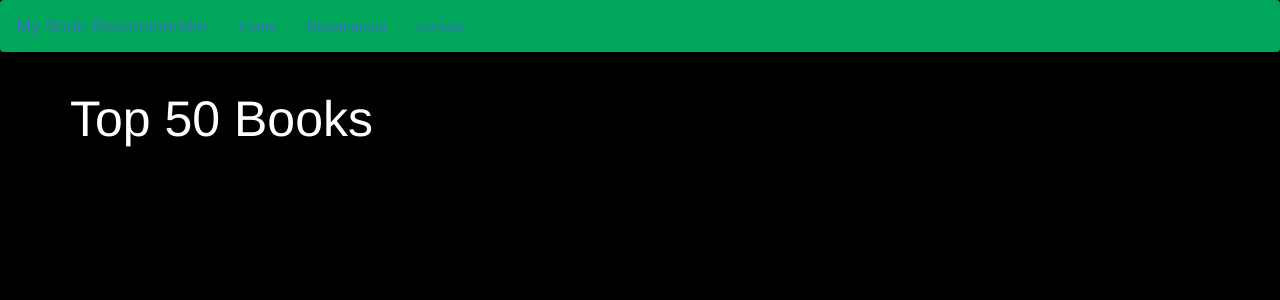
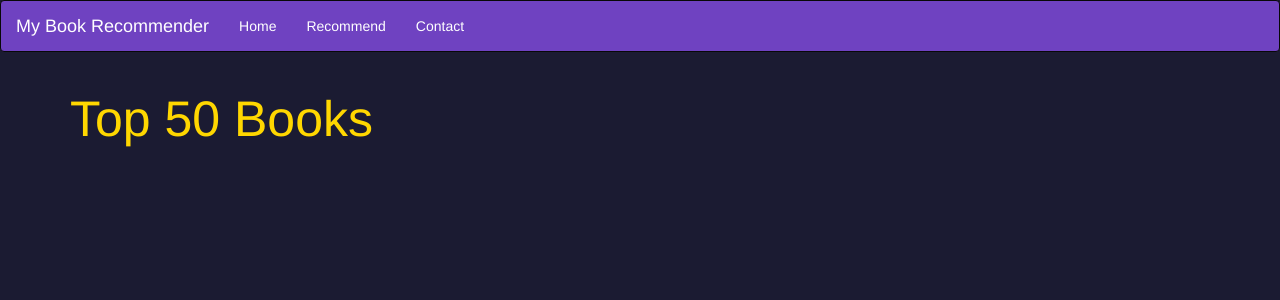
Before and after one commit to sahil120105/Book-Recommender-System, a Flask app: page / in a window 1280 px wide. Shown: the top 300 px of the page. Run offline with Flask 3, Linux system fonts and the light colour scheme; parts of the project's set-up code (start-up, migrations or seed data) failed here and were passed over.

Commit message:
ui changes

```diff
--- a/templates/index.html
+++ b/templates/index.html
@@ -7,44 +7,38 @@
     <link rel="stylesheet" href="https://cdn.jsdelivr.net/npm/bootstrap@3.3.7/dist/css/bootstrap.min.css" integrity="sha384-BVYiiSIFeK1dGmJRAkycuHAHRg32OmUcww7on3RYdg4Va+PmSTsz/K68vbdEjh4u" crossorigin="anonymous">
 </head>
 
-<style>
-    .text-white{
-        color:white
-    }
-</style>
+<body style="background-color:#1b1b32; color:#adb5bd;">
 
-<body style="background-color:black">
-
-    <nav class="navbar" style="background-color:#00a65a">
-        <a class="navbar-brand">My Book Recommender</a>
-        <ul class="nav navbar-nav">
-            <li><a href="/">Home</a></li>
-            <li><a href="/recommend">Recommend</a></li>
-            <li><a>Contact</a></li>
-        </ul>
+    <nav class="navbar navbar-inverse" style="background-color:#6f42c1;">
+        <div class="container-fluid">
+            <div class="navbar-header">
+                <a class="navbar-brand" style="color:white;">My Book Recommender</a>
+            </div>
+            <ul class="nav navbar-nav">
+                <li><a href="/" style="color:white;">Home</a></li>
+                <li><a href="/recommend" style="color:white;">Recommend</a></li>
+                <li><a href="#" style="color:white;">Contact</a></li>
+            </ul>
+        </div>
     </nav>
 
     <div class="container">
         <div class="row">
-
             <div class="col-md-12">
-                <h1 class="text-white" style="font-size:50px">Top 50 Books</h1>
+                <h1 style="font-size:50px; color:#ffd700;">Top 50 Books</h1>
             </div>
 
             {% for i in range(book_name|length) %}
-            <div class="col-md-3" style="margin-top:50px">
-                <div class="card">
-                    <div class="card-body">
-                        <img class="card-img-top" src="{{ image[i] }}">
-                        <h3 class="text-white">{{ book_name[i] }}</h3>
-                        <p class="text-white">{{ author[i] }}</p>
-                        <p class="text-white">{{ votes[i] }}</p>
-                        <p class="text-white">{{ rating[i] }}</p>
-                    </div>
+            <div class="col-md-3" style="margin-top:30px; display:flex; align-items:stretch;">
+                <div class="card" style="background-color:#292b2c; border-radius:8px; padding:20px; display:flex; flex-direction:column; height:100%;">
+                    <img class="img-responsive center-block" src="{{ image[i] }}" style="border-radius:5px; max-height:200px; margin-bottom:15px;">
+                    <h3 style="color:#ffd700; text-align:center; min-height:60px;">{{ book_name[i] }}</h3>
+                    <p style="color:#adb5bd; text-align:center; margin-bottom:10px;">{{ author[i] }}</p>
+                    <p style="color:#adb5bd; text-align:center;">Votes: {{ votes[i] }}</p>
+                    <p style="color:#adb5bd; text-align:center;">Rating: {{ rating[i] }}</p>
                 </div>
             </div>
             {% endfor %}
-
 
         </div>
     </div>
```
Also changed, not shown: templates/recommend.html (+22 -24 lines).
